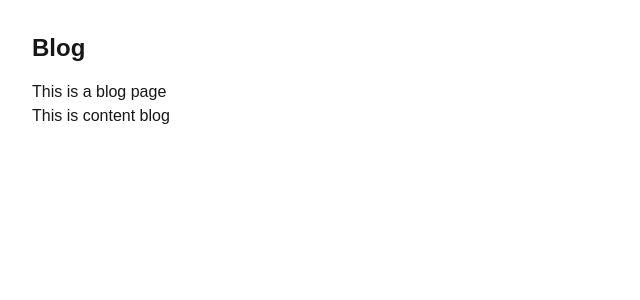
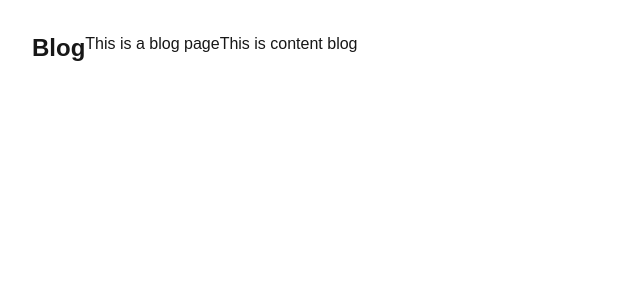
Before and after one commit to nugrahaa878/maktour-web-next, a Next.js app: page /blog in a window 1280 px wide. Shown: the top 300 px of the page, without its empty margins (0-640 px from the left). Built offline with nearby package versions, Linux system fonts and the light colour scheme.

Commit message:
change flex

```diff
--- a/src/app/blog/page.tsx
+++ b/src/app/blog/page.tsx
@@ -2,7 +2,7 @@
 
 const BlogPage: NextPage = () => {
   return (
-    <div className="min-h-screen p-8">
+    <div className="min-h-screen p-8 flex">
       <h1 className="text-2xl font-bold mb-4">Blog</h1>
       <p>This is a blog page</p>
       <p>This is content blog</p>
```
